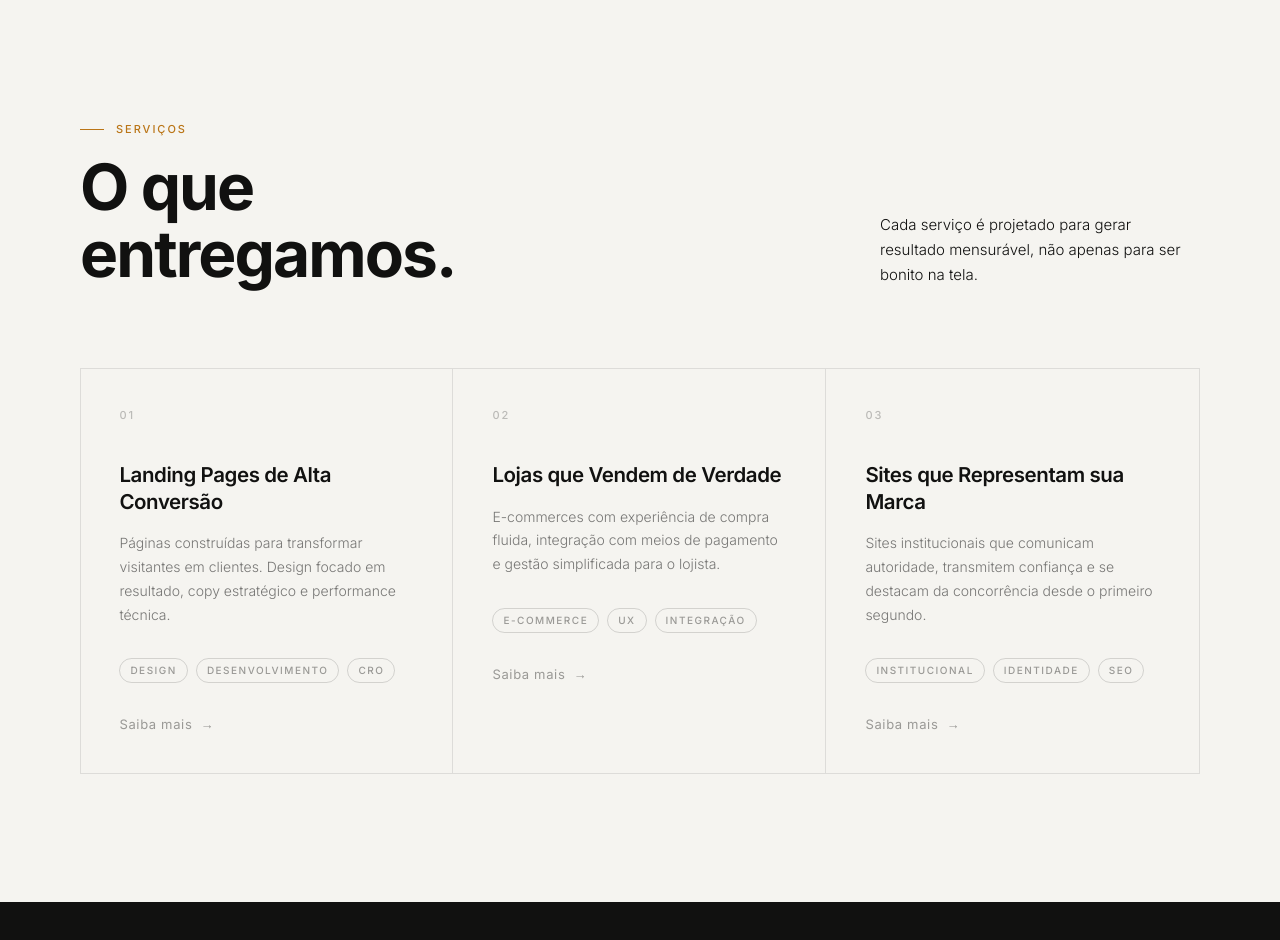
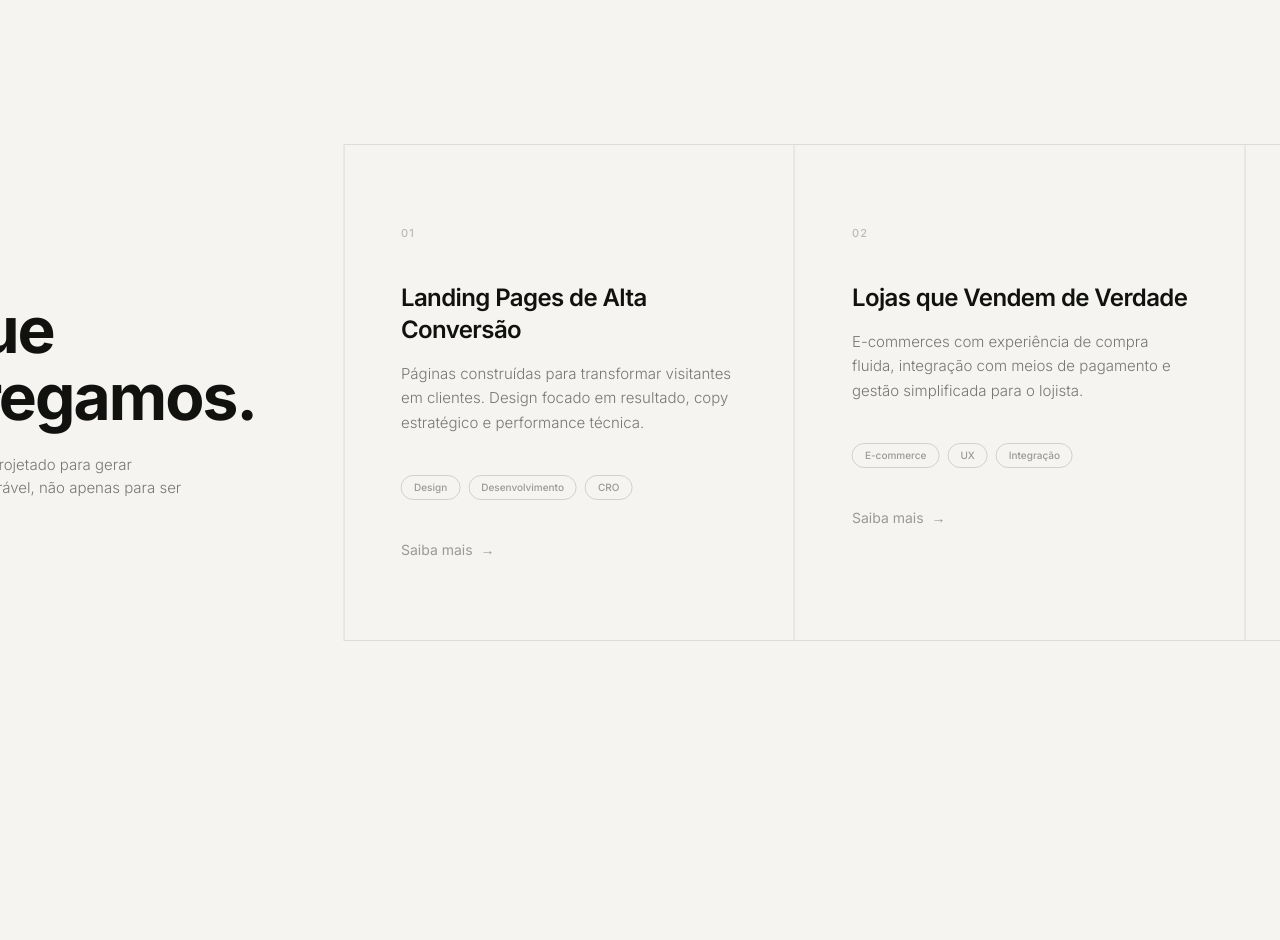
Before and after one commit to pauloohdev/compass, a React (Vite) app: page / in a window 1280 px wide. Shown: the part 1820-2760 px from the top of the page. Built offline with nearby package versions, Linux system fonts and the light colour scheme.

Commit message:
feat: implement interactive horizontal-scrolling services section using framer motion

```diff
--- a/src/app/App.tsx
+++ b/src/app/App.tsx
@@ -14,34 +14,20 @@ export default function App() {
       style={{
         fontFamily: "Inter, sans-serif",
         backgroundColor: "#F5F4F0",
-        overflowX: "hidden",
+        // Removido o overflowX daqui para permitir que o sticky funcione globalmente
       }}
     >
-      {/* 01 — Navigation */}
       <NavBar />
-
-      {/* 02 — Hero */}
       <HeroSection />
-
-      {/* 03 — Marquee strip */}
       <MarqueeStrip />
-
-      {/* 04 — Sobre / Manifesto */}
       <AboutSection />
 
-      {/* 05 — Serviços */}
+      {/* Seção com efeito de trava (Sticky) */}
       <ServicesSection />
 
-      {/* 06 — Projetos selecionados */}
       <ProjectsSection />
-
-      {/* 07 — Como trabalhamos */}
       <ProcessSection />
-
-      {/* 08 — CTA Final / Contato */}
       <CTASection />
-
-      {/* 09 — Footer */}
       <Footer />
     </div>
   );
--- a/src/app/components/compass/ServicesSection.tsx
+++ b/src/app/components/compass/ServicesSection.tsx
@@ -1,5 +1,5 @@
 import { useRef, useState } from "react";
-import { motion, useInView } from "motion/react";
+import { motion, useScroll, useTransform } from "motion/react";
 
 const services = [
   {
@@ -23,38 +23,35 @@ const services = [
 ];
 
 export function ServicesSection() {
-  const ref = useRef(null);
-  const isInView = useInView(ref, { once: true, margin: "-80px" });
+  const targetRef = useRef<HTMLDivElement>(null);
   const [hovered, setHovered] = useState<number | null>(null);
 
-  const containerVariants = {
-    hidden: {},
-    visible: { transition: { staggerChildren: 0.1 } },
-  };
+  // Controle de Scroll: Começa quando o topo da seção bate no topo da tela
+  const { scrollYProgress } = useScroll({
+    target: targetRef,
+    offset: ["start start", "end end"]
+  });
 
-  const itemVariants = {
-    hidden: { opacity: 0, y: 32 },
-    visible: { opacity: 1, y: 0, transition: { duration: 0.8, ease: [0.22, 1, 0.36, 1] } },
-  };
+  // Transformação: Move de 0% até -65% lateralmente conforme o scroll vertical
+  const x = useTransform(scrollYProgress, [0, 1], ["0%", "-27%"]);
 
   return (
     <section
       id="servicos"
-      ref={ref}
-      style={{
-        backgroundColor: "#F5F4F0",
-        padding: "clamp(80px, 10vw, 160px) 0",
-      }}
+      ref={targetRef}
+      className="relative h-[300vh] bg-[#F5F4F0]" // Altura que define o tempo da trava
     >
-      <div className="max-w-[1440px] mx-auto px-10 md:px-16 lg:px-20">
-        {/* Header */}
+      {/* A Janela Sticky: Fica fixa enquanto o usuário rola os 300vh */}
+      <div className="sticky top-0 h-screen flex items-center overflow-hidden">
+
+        {/* O Trilho Horizontal */}
         <motion.div
-          variants={containerVariants}
-          initial="hidden"
-          animate={isInView ? "visible" : "hidden"}
-          className="flex flex-col md:flex-row md:items-end justify-between gap-8 mb-16 md:mb-20"
+          style={{ x }}
+          className="flex items-center gap-12 pl-10 md:pl-15 w-max"
         >
-          <motion.div variants={itemVariants}>
+
+          {/* Bloco de Texto (Entra no trilho lateral) */}
+          <div className="min-w-[320px] max-w-[420px] shrink-0 mr-10">
             <div className="flex items-center gap-3 mb-4">
               <div style={{ width: "24px", height: "1px", backgroundColor: "#BA7517" }} />
               <span
@@ -78,165 +75,67 @@ export function ServicesSection() {
                 letterSpacing: "-0.03em",
                 color: "#111110",
                 lineHeight: "1.05",
-                margin: 0,
               }}
             >
-              O que
-              <br />
-              entregamos.
+              O que<br />entregamos.
             </h2>
-          </motion.div>
-          <motion.p
-            variants={itemVariants}
+            <p className="mt-6 text-[15px] font-light text-[#111110] opacity-55 max-w-[320px]">
+              Cada serviço é projetado para gerar resultado mensurável, não apenas para ser bonito na tela.
+            </p>
+          </div>
+
+          {/* Cards de Serviço */}
+          <div className="flex gap-px border border-[#1111101a]">
+            {services.map((service, i) => (
+              <div
+                key={i}
+                onMouseEnter={() => setHovered(i)}
+                onMouseLeave={() => setHovered(null)}
+                className="w-[80vw] sm:w-[450px] shrink-0 relative overflow-hidden transition-colors duration-300 px-10 py-16 md:px-14 md:py-20"
                 style={{
-              fontFamily: "Inter, sans-serif",
-              fontSize: "15px",
-              fontWeight: 300,
-              color: "#111110",
-              opacity: 0.55,
-              lineHeight: "1.65",
-              maxWidth: "320px",
-              margin: 0,
+                  borderRight: i < services.length - 1 ? "1px solid rgba(17,17,16,0.1)" : "none",
+                  backgroundColor: hovered === i ? "#111110" : "transparent",
                 }}
               >
-            Cada serviço é projetado para gerar resultado mensurável, não apenas para ser bonito na tela.
-          </motion.p>
-        </motion.div>
-
-        {/* Service cards */}
-        <motion.div
-          variants={containerVariants}
-          initial="hidden"
-          animate={isInView ? "visible" : "hidden"}
-          className="grid grid-cols-1 md:grid-cols-3 gap-px"
-          style={{ border: "1px solid rgba(17,17,16,0.1)" }}
-        >
-          {services.map((service, i) => (
-            <motion.div
-              key={i}
-              variants={itemVariants}
-              onMouseEnter={() => setHovered(i)}
-              onMouseLeave={() => setHovered(null)}
-              style={{
-                padding: "clamp(32px, 3vw, 52px)",
-                borderRight: i < 2 ? "1px solid rgba(17,17,16,0.1)" : "none",
-                cursor: "default",
-                transition: "background-color 0.3s ease",
-                backgroundColor: hovered === i ? "#111110" : "transparent",
-                position: "relative",
-                overflow: "hidden",
-              }}
-            >
-              {/* Subtle accent corner on hover */}
+                {/* Accent Line */}
                 <motion.div
                   animate={{ opacity: hovered === i ? 1 : 0 }}
-                transition={{ duration: 0.3 }}
-                style={{
-                  position: "absolute",
-                  top: 0,
-                  left: 0,
-                  width: "3px",
-                  height: "100%",
-                  backgroundColor: "#BA7517",
-                }}
+                  className="absolute top-0 left-0 w-[3px] h-full bg-[#BA7517]"
                 />
 
-              {/* Number */}
-              <div
-                style={{
-                  fontFamily: "Inter, sans-serif",
-                  fontSize: "11px",
-                  fontWeight: 500,
-                  letterSpacing: "0.18em",
-                  color: hovered === i ? "rgba(245,244,240,0.3)" : "rgba(17,17,16,0.25)",
-                  textTransform: "uppercase",
-                  marginBottom: "clamp(28px, 3vw, 48px)",
-                  transition: "color 0.3s ease",
-                }}
-              >
+                <span className={`block mb-10 text-[11px] font-medium tracking-widest uppercase transition-colors ${hovered === i ? "text-[#f5f4f04d]" : "text-[#11111040]"}`}>
                   {service.num}
-              </div>
+                </span>
 
-              {/* Title */}
-              <h3
-                style={{
-                  fontFamily: "Inter, sans-serif",
-                  fontSize: "clamp(18px, 1.6vw, 22px)",
-                  fontWeight: 600,
-                  color: hovered === i ? "#F5F4F0" : "#111110",
-                  lineHeight: "1.3",
-                  letterSpacing: "-0.02em",
-                  margin: 0,
-                  marginBottom: "16px",
-                  transition: "color 0.3s ease",
-                }}
-              >
+                <h3 className={`text-2xl font-semibold tracking-tight mb-4 transition-colors ${hovered === i ? "text-[#F5F4F0]" : "text-[#111110]"}`}>
                   {service.title}
                 </h3>
 
-              {/* Description */}
-              <p
-                style={{
-                  fontFamily: "Inter, sans-serif",
-                  fontSize: "14px",
-                  fontWeight: 300,
-                  color: hovered === i ? "rgba(245,244,240,0.6)" : "rgba(17,17,16,0.55)",
-                  lineHeight: "1.7",
-                  margin: 0,
-                  marginBottom: "32px",
-                  transition: "color 0.3s ease",
-                }}
-              >
+                <p className={`text-[15px] font-light leading-relaxed mb-10 transition-colors ${hovered === i ? "text-[#f5f4f099]" : "text-[#1111108c]"}`}>
                   {service.desc}
                 </p>
 
-              {/* Tags */}
-              <div style={{ display: "flex", gap: "8px", flexWrap: "wrap", marginBottom: "32px" }}>
+                <div className="flex gap-2 flex-wrap mb-10">
                   {service.tags.map((tag) => (
                     <span
                       key={tag}
-                    style={{
-                      fontFamily: "Inter, sans-serif",
-                      fontSize: "10px",
-                      fontWeight: 500,
-                      letterSpacing: "0.15em",
-                      textTransform: "uppercase",
-                      color: hovered === i ? "rgba(245,244,240,0.5)" : "rgba(17,17,16,0.4)",
-                      border: `1px solid ${hovered === i ? "rgba(245,244,240,0.2)" : "rgba(17,17,16,0.15)"}`,
-                      borderRadius: "100px",
-                      padding: "4px 10px",
-                      transition: "all 0.3s ease",
-                    }}
+                      className={`text-[10px] font-medium px-3 py-1 rounded-full border transition-all ${hovered === i
+                        ? "border-[#f5f4f033] text-[#f5f4f080]"
+                        : "border-[#11111026] text-[#11111066]"
+                        }`}
                     >
                       {tag}
                     </span>
                   ))}
                 </div>
 
-              {/* Arrow link */}
-              <div
-                style={{
-                  fontFamily: "Inter, sans-serif",
-                  fontSize: "13px",
-                  fontWeight: 400,
-                  color: hovered === i ? "#BA7517" : "rgba(17,17,16,0.4)",
-                  letterSpacing: "0.05em",
-                  display: "flex",
-                  alignItems: "center",
-                  gap: "8px",
-                  transition: "color 0.3s ease",
-                }}
-              >
+                <div className={`flex items-center gap-2 text-sm transition-colors ${hovered === i ? "text-[#BA7517]" : "text-[#11111066]"}`}>
                   <span>Saiba mais</span>
-                <motion.span
-                  animate={{ x: hovered === i ? 4 : 0 }}
-                  transition={{ duration: 0.2 }}
-                >
-                  →
-                </motion.span>
+                  <motion.span animate={{ x: hovered === i ? 5 : 0 }}>→</motion.span>
                 </div>
-            </motion.div>
+              </div>
             ))}
+          </div>
         </motion.div>
       </div>
     </section>
```
Also changed, not shown: 2 other files (tests, documents, lock files or other folders). Lines whose indentation alone changed are shown as unchanged.
